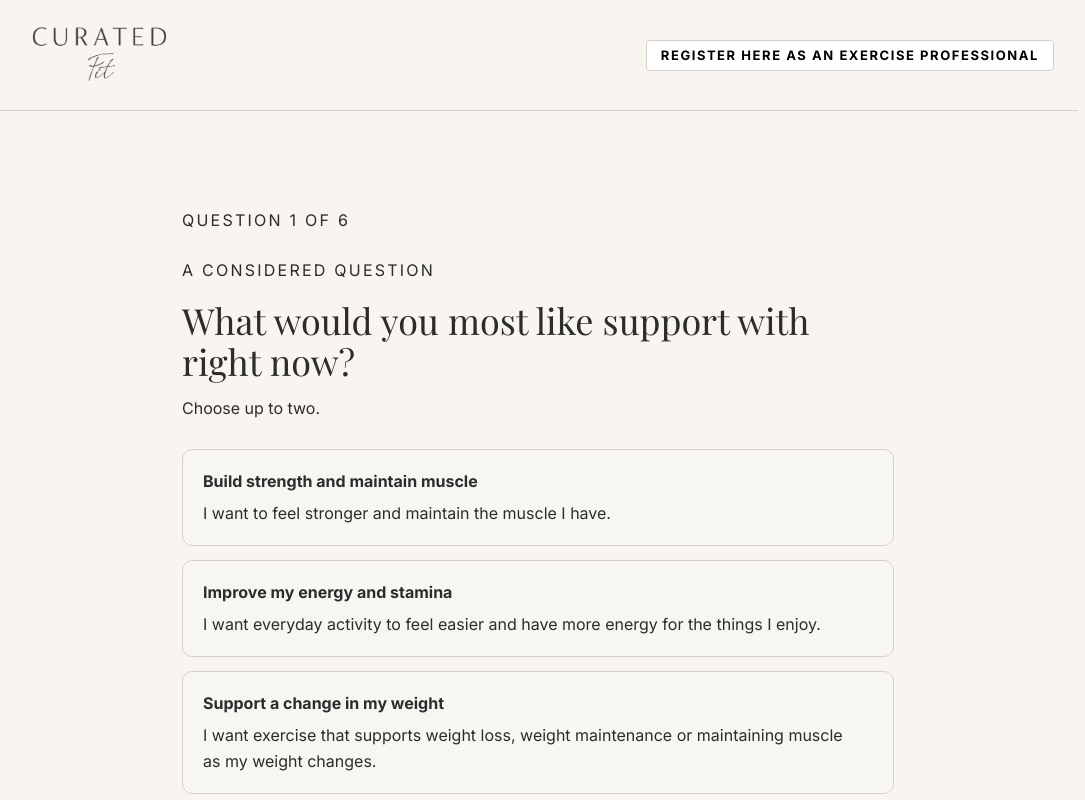
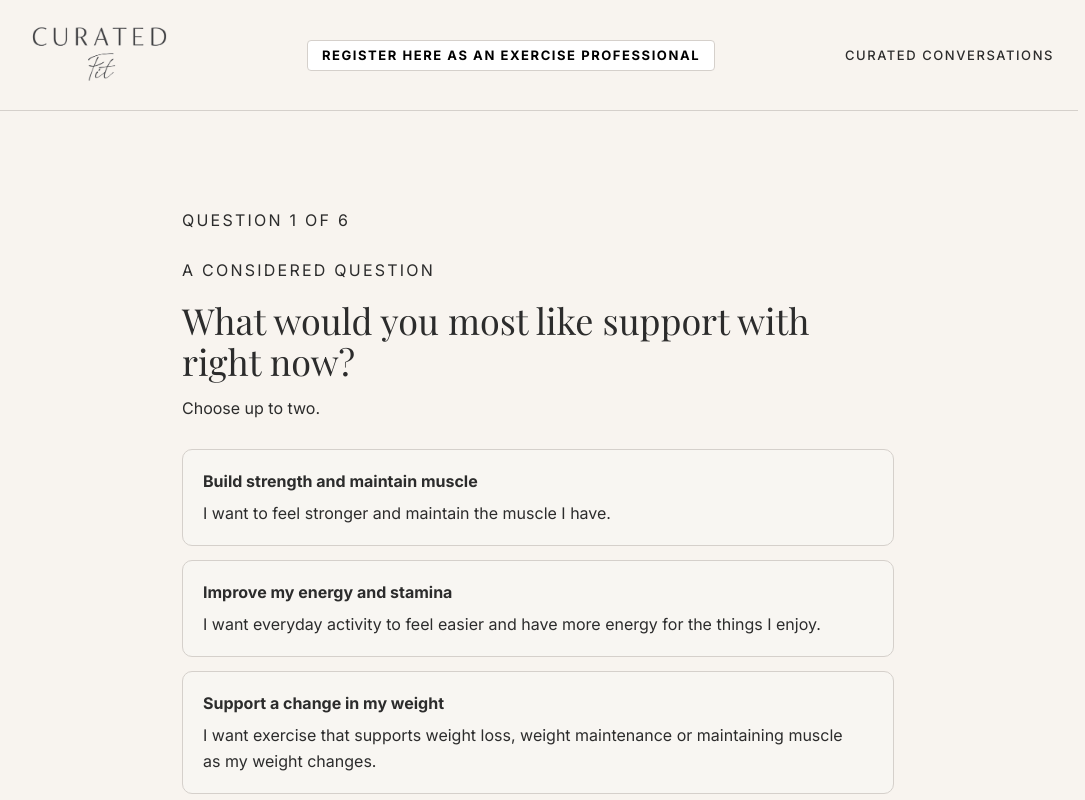
Before and after one commit to EmPerry1972/curated-fit-holding-page, a Next.js app: page /find-your-fit in a window 1280 px wide. Shown: the top 800 px of the page, without its empty margins (102-1187 px from the left). Built offline with nearby package versions, Linux system fonts and the light colour scheme.

Commit message:
Remove conditional rendering for Curated Conversations link

```diff
--- a/app/find-your-fit/page.tsx
+++ b/app/find-your-fit/page.tsx
@@ -11,8 +11,7 @@ export default function FindYourFitPage() {
         <a href="/register" id="register-pro-link" style={{ fontFamily: mono, fontSize: 11, letterSpacing: "0.12em", textTransform: "uppercase", color: "#000000", fontWeight: 700, textDecoration: "none", backgroundColor: "#ffffff", padding: "8px 14px", borderRadius: 4, display: "inline-block", border: "1px solid var(--line)" }}>
           Register here as an Exercise Professional
         </a>
-        {CONVERSATIONS_PUBLISHED && (
-          <a
+        <a
             href="/curated-conversations"
             style={{
               fontFamily: mono,
@@ -25,7 +24,6 @@ export default function FindYourFitPage() {
           >
             Curated Conversations
           </a>
-        )}
       </nav>
       <SupportQuiz />
     </main>
```
